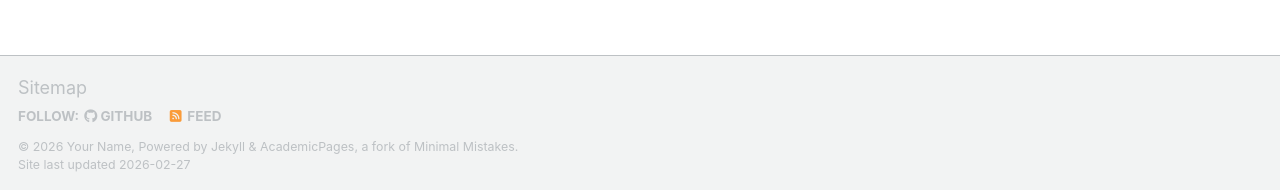
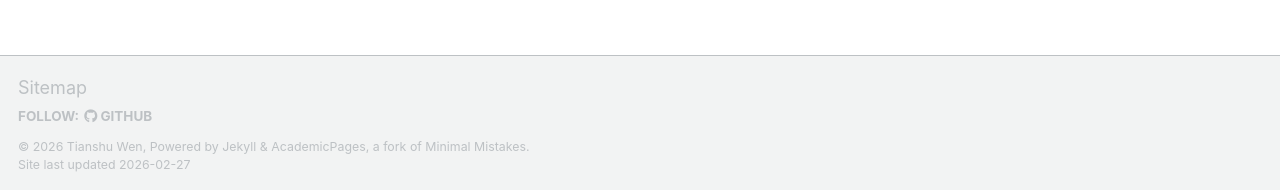
Before and after one commit to wentianshu/wentianshu.github.io, a Jekyll site: the page built from _pages/about.md, in a window 1280 px wide and 900 px high, scrolled down 860 px. Shown: the part 707-897 px from the top of the window. Built offline with Jekyll 4.4.1, drawn with Linux system fonts in a browser that asks for light colours; some web fonts are replaced; a script that is not in the unit is left out.

Commit message:
updated website footer

```diff
--- a/_config.yml
+++ b/_config.yml
@@ -11,8 +11,8 @@ locale                   : "en-US"
 site_theme               : "default" # Currently available options are "default", "air"
 title                    : "Tianshu"
 title_separator          : "-"
-name                     : &name "Your Name"
-description              : &description "Your Name's academic portfolio"   # Update this with a general description of your site, this is the default if not overridden by a page
+name                     : &name "Tianshu Wen"
+description              : &description "Tianshu Wen's academic portfolio"   # Update this with a general description of your site, this is the default if not overridden by a page
 url                      : https://academicpages.github.io # The base hostname & protocol for your site e.g. "https://[your GitHub username].github.io",
                                                            # or if you already have some other page hosted on Github then use "https://[your GitHub username].github.io/[Your Repo Name]"
 baseurl                  : "" # the subpath of your site, e.g. "/blog"
--- a/_includes/footer.html
+++ b/_includes/footer.html
@@ -9,12 +9,12 @@
     {% if site.author.github %}
       <li><a href="http://github.com/{{ site.author.github }}"><i class="fab fa-github" aria-hidden="true"></i> GitHub</a></li>
     {% endif %}
-    {% if site.author.bitbucket %}
+    <!-- {% if site.author.bitbucket %}
       <li><a href="http://bitbucket.org/{{ site.author.bitbucket }}"><i class="fab fa-bitbucket" aria-hidden="true"></i> Bitbucket</a></li>
     {% endif %}
     {% if site.atom_feed.hide != true %}
     <li><a href="{% if site.atom_feed.path %}{{ site.atom_feed.path }}{% else %}{{ site.baseurl }}/feed.xml{% endif %}"><i class="fa fa-fw fa-rss-square" aria-hidden="true"></i> {{ site.data.ui-text[site.locale].feed_label | default: "Feed" }}</a></li>
-    {% endif %}
+    {% endif %} -->
   </ul>
 </div>
 {% endif %}
--- a/_includes/footer/custom.html
+++ b/_includes/footer/custom.html
@@ -1,6 +1,6 @@
 <!-- start custom footer snippets -->
 
-<a href="/sitemap/">Sitemap</a>
+<a href="{{ site.baseurl }}/sitemap/">Sitemap</a>
 
 <!-- Support for MatJax -->
 <script defer src="https://cdnjs.cloudflare.com/polyfill/v3/polyfill.min.js?features=es6"></script>
```
